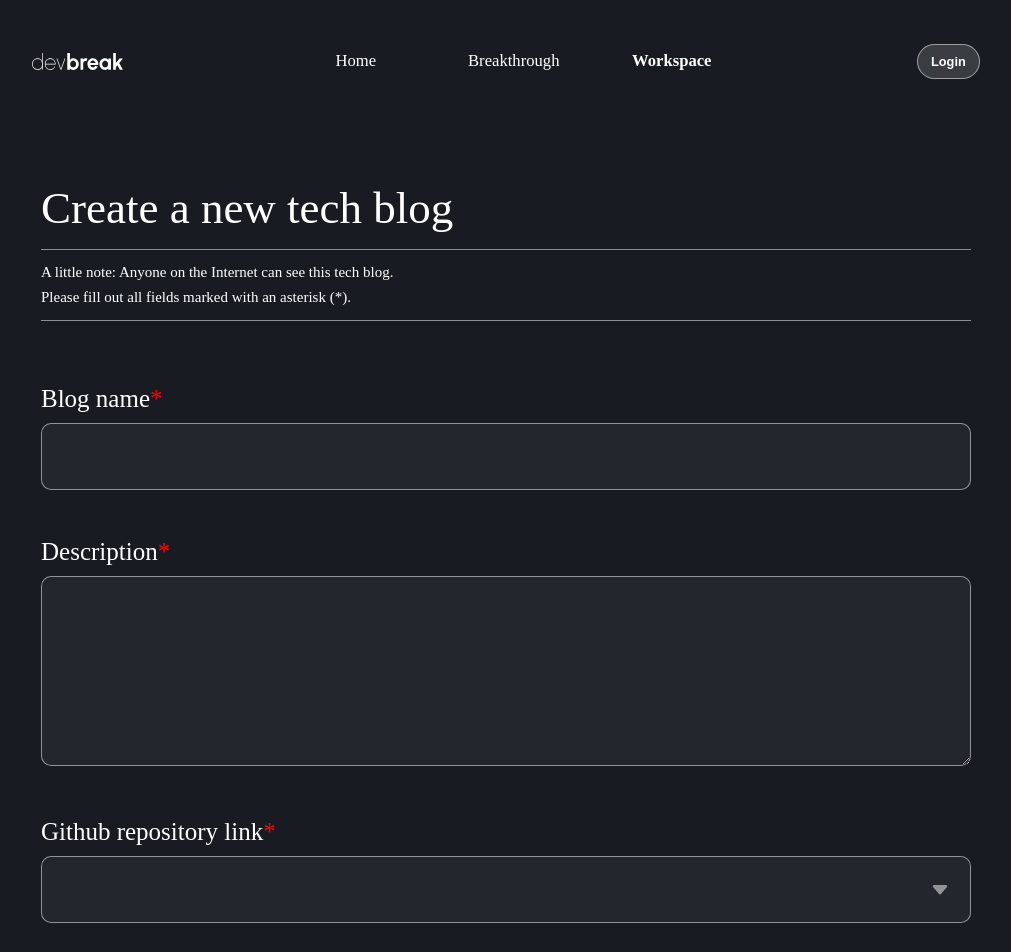
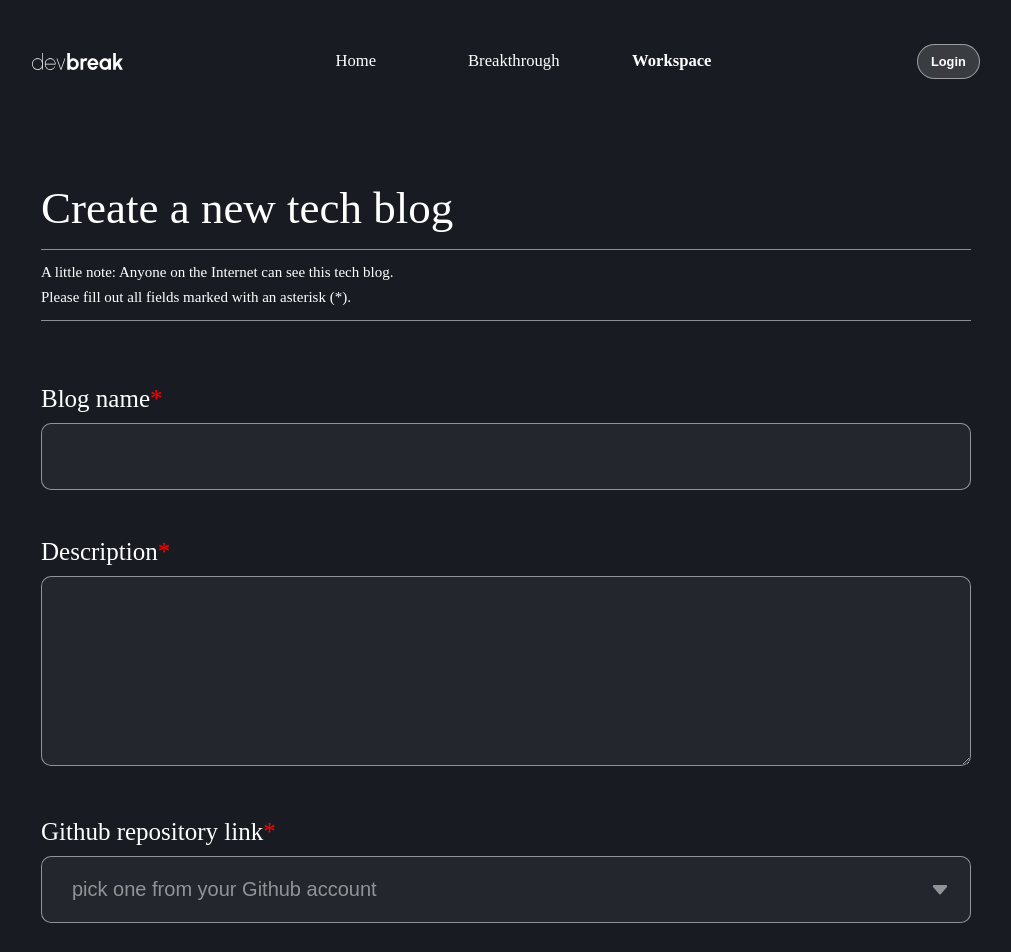
Before and after one commit to choigyulee/devbreak_FE, a React (Vite) app in the folder devbreak/: page /workspace/makeblog in a window 1280 px wide. Shown: the top 952 px of the page, without its empty margins (134-1145 px from the left). Built offline with nearby package versions, Linux system fonts and the light colour scheme; a web font is replaced by a local one.

Commit message:
fix<MakeBlogPage,WorkspacePage,BreakthroughPage,WritePage>UI수정

```diff
--- a/devbreak/src/pages/workspace/MakeBlogPage.jsx
+++ b/devbreak/src/pages/workspace/MakeBlogPage.jsx
@@ -19,7 +19,7 @@ function MakeBlogPage() {
   const [formData, setFormData] = useState({
     blogName: '',
     description: '',
-    gitRepoUrl: '',
+    gitRepoUrl: 'pick one from your Github account',
   });
 
   const handleChange = (e) => {
```
